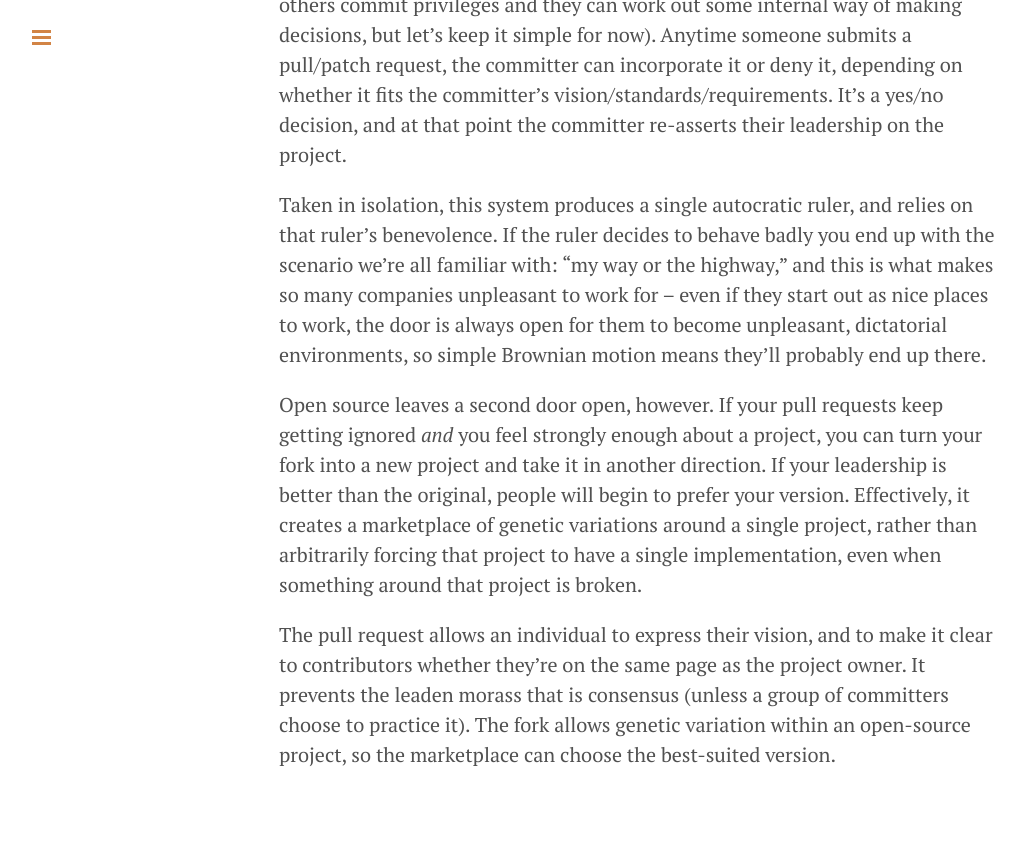
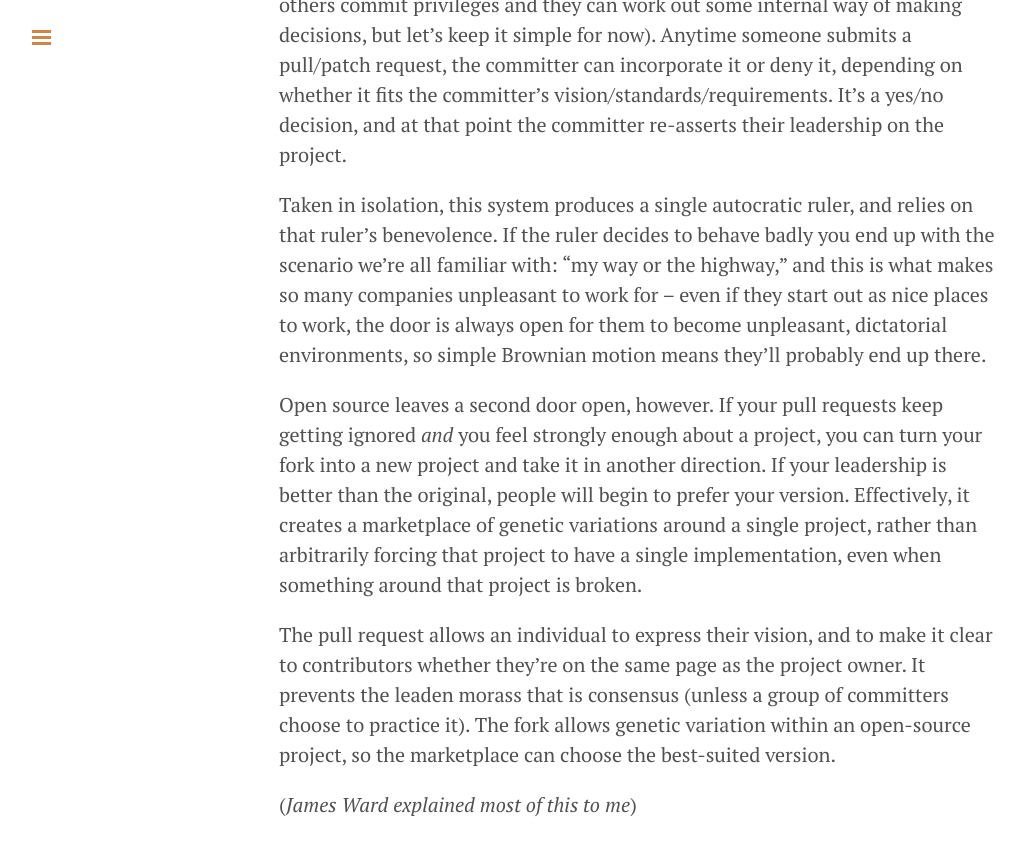
Before and after one commit to djaus2/BruceEckel.github.io, a Jekyll site: the page built from _posts/2015-08-03-pull-requests-the-linchpin-of-open-source.md, in a window 1280 px wide and 900 px high, scrolled down 1262 px. Shown: the top 856 px of the window, without its empty margins (1-1026 px from the left). Built offline with Jekyll 4.4.1, drawn with Linux system fonts in a browser that asks for light colours; Markdown is read by kramdown in place of the engine named in the settings; comment, search, counter and statistics services are not loaded.

Commit message:
Annotated James

```diff
--- a/_posts/2015-08-03-pull-requests-the-linchpin-of-open-source.md
+++ b/_posts/2015-08-03-pull-requests-the-linchpin-of-open-source.md
@@ -68,3 +68,5 @@ clear to contributors whether they’re on the same page as the project owner. I
 prevents the leaden morass that is consensus (unless a group of committers
 choose to practice it). The fork allows genetic variation within an open-source
 project, so the marketplace can choose the best-suited version.
+
+(*James Ward explained most of this to me*)
```
